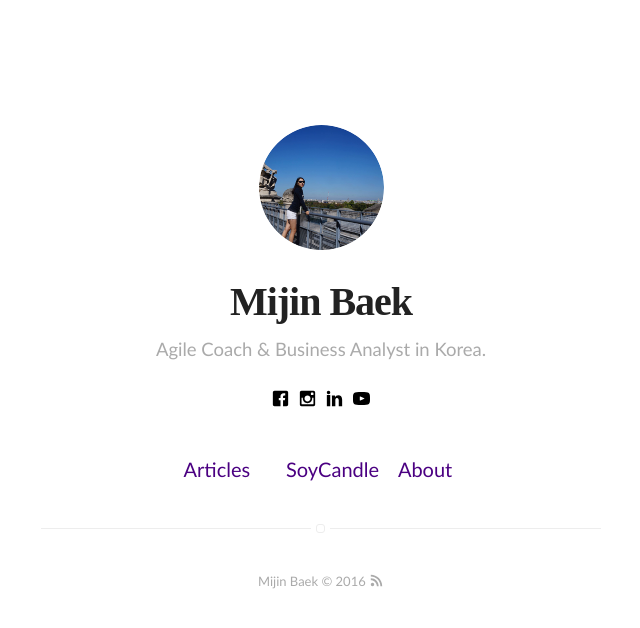
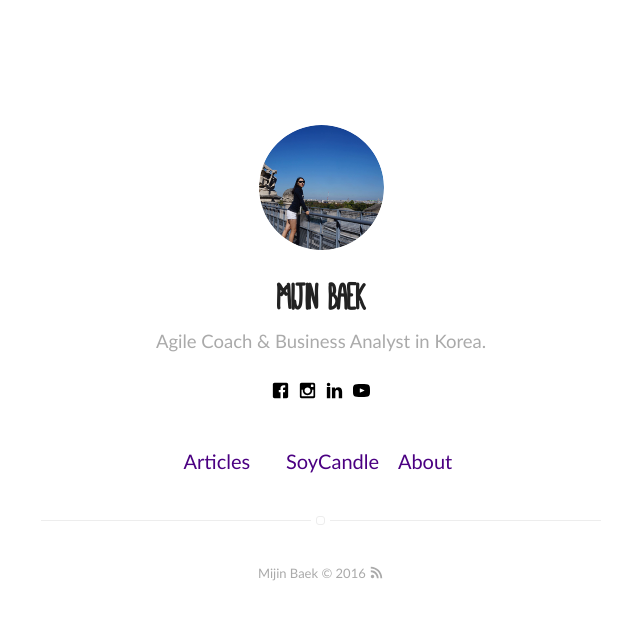
Before and after one commit to midaeng/maintest, a Jekyll site: the page built from index.html, in a window 1280 px wide. Shown: the top 628 px of the page, without its empty margins (319-959 px from the left). Built offline with Jekyll 4.4.1, drawn with Linux system fonts in a browser that asks for light colours; some web fonts are replaced.

Commit message:
Init maintest

```diff
--- a/_includes/main.css
+++ b/_includes/main.css
@@ -206,6 +206,17 @@
 /* Generated by Fontie - the magic webfont generator <http://fontie.flowyapps.com> */
 
 @font-face {
+    font-family: 'mathletebulky';
+    src: url('/fonts/Mathlete-Bulky-webfont.eot');
+    src: url('/fonts/Mathlete-Bulky-webfont.eot?#iefix') format('embedded-opentype'),
+         url('/fonts/Mathlete-Bulky-webfont.woff') format('woff'),
+         url('/fonts/Mathlete-Bulky-webfont.ttf') format('truetype'),
+         url('/fonts/Mathlete-Bulky-webfont.svg#mathletebulky') format('svg');
+    font-weight: normal;
+    font-style: normal;
+}
+
+@font-face {
   font-family: "UnskinnyBop-Regular";
   src: url('/assets/fonts/UnskinnyBop_gdi.eot');
   src: url('/assets/fonts/UnskinnyBop_gdi.eot?#iefix') format('embedded-opentype'),
@@ -304,7 +315,7 @@ h4 {
   text-rendering: optimizeLegibility;
 }
 h1 {
-  font-family: "UnskinnyBop-Regular";
+  font-family: "mathletebulky", "UnskinnyBop-Regular";
   font-size: 3rem;
   letter-spacing: -1px;
   color: #222;
```
